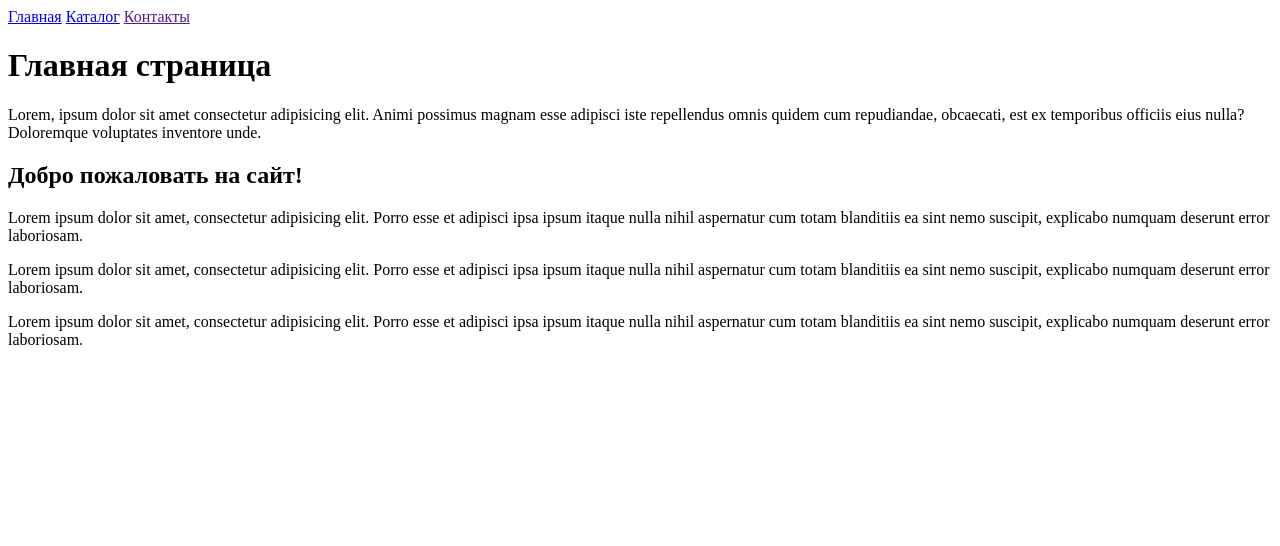
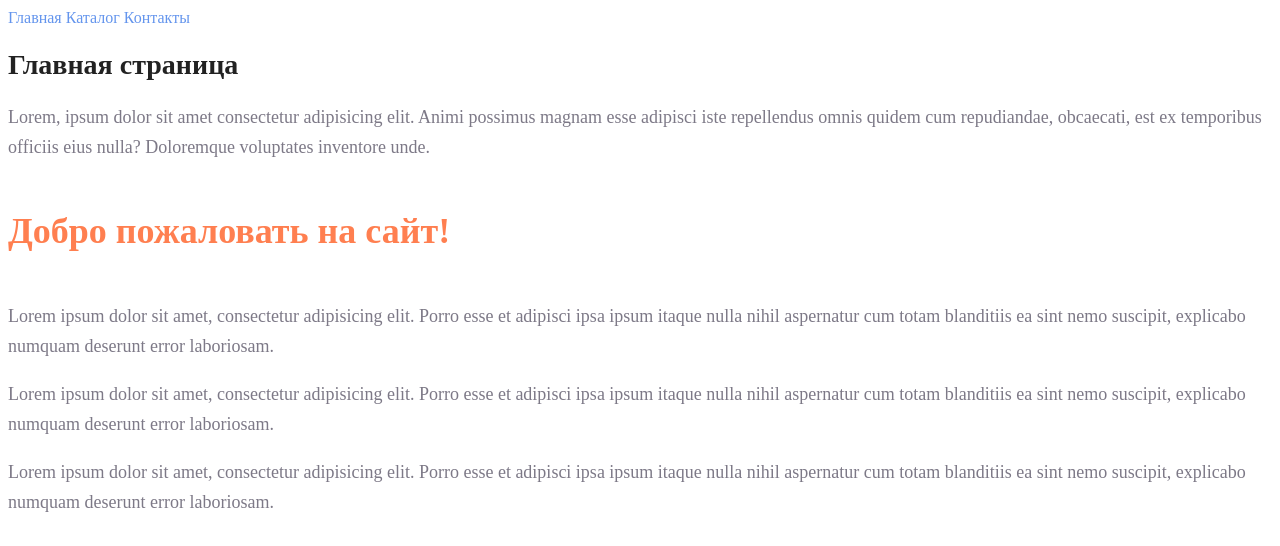
Before and after one commit to aleksandr-s86/html-hw2, a plain HTML site: page index.html in a window 1280 px wide. Drawn offline with Linux system fonts and the light colour scheme.

Commit message:
css added

```diff
--- a/index.html
+++ b/index.html
@@ -4,19 +4,20 @@
     <meta charset="UTF-8">
     <meta name="viewport" content="width=device-width, initial-scale=1.0">
     <title>Document</title>
+    <link rel="stylesheet" href="style.css">
 </head>
 <body>
-    <a href="#">Главная</a>
-    <a href="catalog\catalog.html">Каталог</a>
-    <a href="">Контакты</a>
-    <h1>Главная страница</h1>
-    <p>Lorem, ipsum dolor sit amet consectetur adipisicing elit. Animi possimus magnam esse adipisci iste repellendus omnis quidem cum repudiandae, obcaecati, est ex temporibus officiis eius nulla? Doloremque voluptates inventore unde.</p>
+    <a class="menu" href="#">Главная</a>
+    <a class="menu" href="catalog\catalog.html">Каталог</a>
+    <a class="menu" href="contacts.html">Контакты</a>
+    <h1 class="heading">Главная страница</h1>
+    <p class="paragraph">Lorem, ipsum dolor sit amet consectetur adipisicing elit. Animi possimus magnam esse adipisci iste repellendus omnis quidem cum repudiandae, obcaecati, est ex temporibus officiis eius nulla? Doloremque voluptates inventore unde.</p>
 
-    <h2>Добро пожаловать на сайт!</h2>
+    <h2 class="heading2">Добро пожаловать на сайт!</h2>
 
-    <p>Lorem ipsum dolor sit amet, consectetur adipisicing elit. Porro esse et adipisci ipsa ipsum itaque nulla nihil aspernatur cum totam blanditiis ea sint nemo suscipit, explicabo numquam deserunt error laboriosam.</p>
-    <p>Lorem ipsum dolor sit amet, consectetur adipisicing elit. Porro esse et adipisci ipsa ipsum itaque nulla nihil aspernatur cum totam blanditiis ea sint nemo suscipit, explicabo numquam deserunt error laboriosam.</p>
-    <p>Lorem ipsum dolor sit amet, consectetur adipisicing elit. Porro esse et adipisci ipsa ipsum itaque nulla nihil aspernatur cum totam blanditiis ea sint nemo suscipit, explicabo numquam deserunt error laboriosam.</p>
+    <p class="paragraph">Lorem ipsum dolor sit amet, consectetur adipisicing elit. Porro esse et adipisci ipsa ipsum itaque nulla nihil aspernatur cum totam blanditiis ea sint nemo suscipit, explicabo numquam deserunt error laboriosam.</p>
+    <p class="paragraph">Lorem ipsum dolor sit amet, consectetur adipisicing elit. Porro esse et adipisci ipsa ipsum itaque nulla nihil aspernatur cum totam blanditiis ea sint nemo suscipit, explicabo numquam deserunt error laboriosam.</p>
+    <p class="paragraph">Lorem ipsum dolor sit amet, consectetur adipisicing elit. Porro esse et adipisci ipsa ipsum itaque nulla nihil aspernatur cum totam blanditiis ea sint nemo suscipit, explicabo numquam deserunt error laboriosam.</p>
 
 </body>
 </html>
--- /dev/null
+++ b/style.css
@@ -0,0 +1,32 @@
+a{
+    text-decoration: none;
+}
+
+.menu{
+    color: cornflowerblue;
+    font-size: 16px;
+    line-height: 20px;
+}
+
+.heading{
+    color: #222222;
+    font-size: 28px;
+    line-height: 36px;
+    font-weight: bold;
+}
+
+.paragraph{
+    font-style: normal;
+    font-weight: 300;
+    font-size: 18px;
+    line-height: 30px;
+    color: #7D7987;
+}
+
+.heading2{
+    color: coral;
+    font-style: normal;
+    font-weight: 700;
+    font-size: 36px;
+    line-height: 80px;
+}
```
Also changed, not shown: catalog/catalog.html (+22 -15 lines), contacts.html (added, +18 -0 lines).
